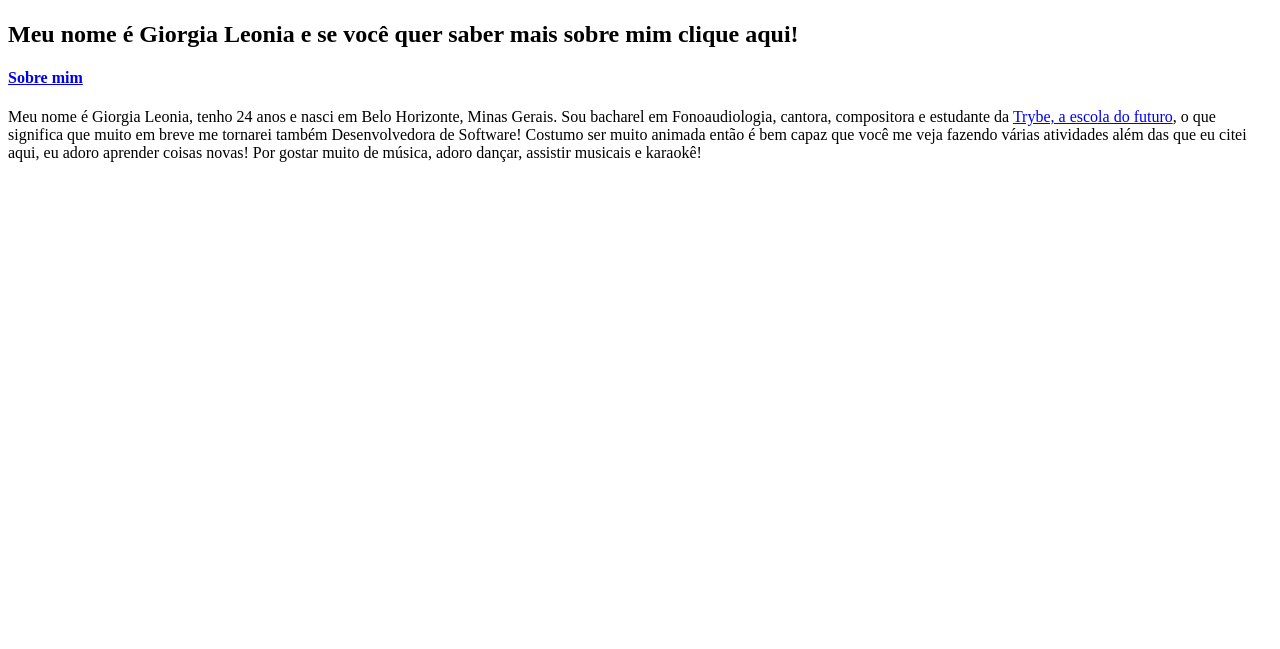
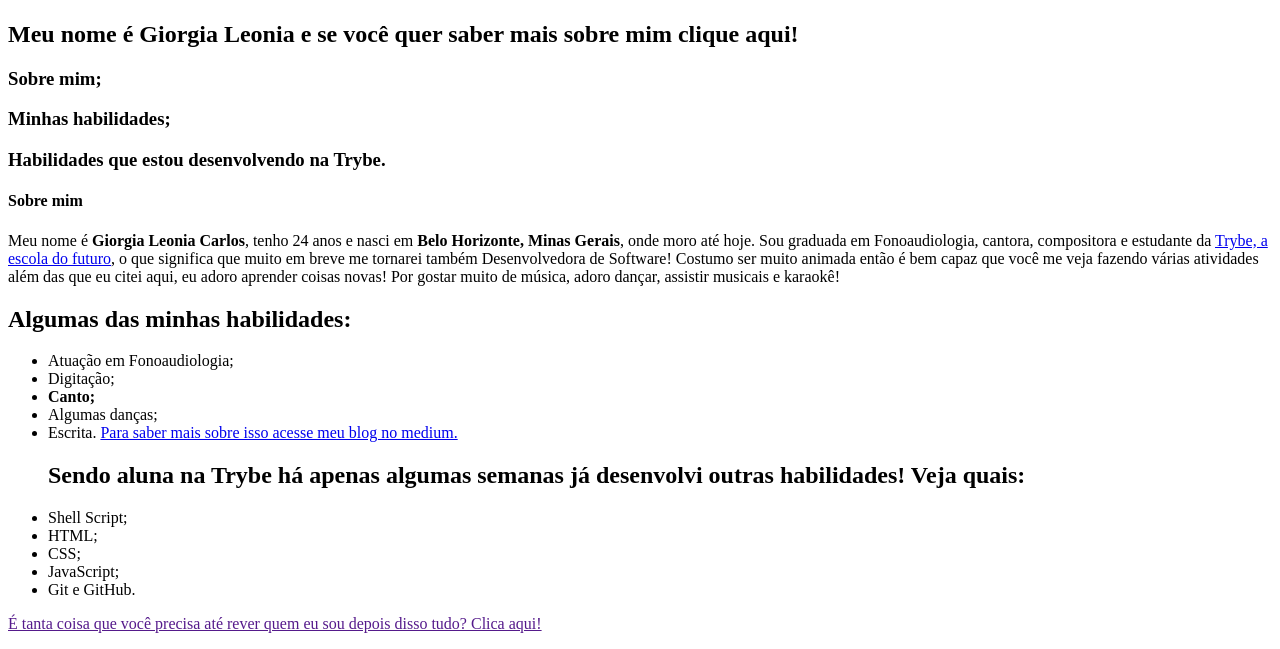
Before and after one commit to giorgialeonia/Exercicios-Iniciais-Trybe, a plain HTML site: page index.html in a window 1280 px wide. Shown: the part 383-1032 px from the top of the page. Before the commit the page ends 800 px from the top, so only its background shows below. Drawn offline with Linux system fonts and the light colour scheme.

Commit message:
Algumas alterações iniciais no portifólio

```diff
--- a/index.html
+++ b/index.html
@@ -1,16 +1,48 @@
 <!DOCTYPE html>
 <html>
+
 <head>
     <meta charset="utf-8">
     <title>Portifólio de Giorgia</title>
+    <style>
+    </style>
 </head>
+
 <body>
     <h1>Bem vindo ao meu site!</h1>
-        <img src="https://avatars1.githubusercontent.com/u/57309686?s=460&v=4">
+    <img src="https://avatars1.githubusercontent.com/u/57309686?s=460&v=4" alt="Foto de Giorgia Leonia olhando para a câmera com a mão no pescoço" id="eu">
     <h2>Meu nome é Giorgia Leonia e se você quer saber mais sobre mim clique <id="sobre">aqui</id>!</h2>
 
-    <h4><a href=#sobre>Sobre mim</a></h4>
-    <p>Meu nome é Giorgia Leonia, tenho 24 anos e nasci em Belo Horizonte, Minas Gerais. Sou bacharel em Fonoaudiologia, cantora, compositora e estudante da <a href=https://www.betrybe.com/>Trybe, a escola do futuro</a>, o que significa que muito em breve me tornarei também Desenvolvedora de Software! Costumo ser muito animada então é bem capaz que você me veja fazendo várias atividades além das que eu citei aqui, eu adoro aprender coisas novas! Por gostar muito de música, adoro dançar, assistir musicais e karaokê!
-    </p>
+    <h3>Sobre mim;</h3>
+    <h3>Minhas habilidades;</h3>
+    <h3>Habilidades que estou desenvolvendo na Trybe.</h3>
+
+    <h4 id="sobre">Sobre mim</a></h4>
+    <p>Meu nome é <strong>Giorgia Leonia Carlos</strong>, tenho 24 anos e nasci em <strong>Belo Horizonte, Minas
+            Gerais</strong>, onde moro até hoje. Sou graduada em Fonoaudiologia, cantora, compositora e estudante da <a
+            href=https://www.betrybe.com/>Trybe, a escola do futuro</a>, o que significa que muito em breve me tornarei
+            também Desenvolvedora de Software! Costumo ser muito animada então é bem capaz que você me veja fazendo
+            várias atividades além das que eu citei aqui, eu adoro aprender coisas novas! Por gostar muito de música,
+            adoro dançar, assistir musicais e karaokê! </p>
+            <h2>Algumas das minhas habilidades:</h2>
+            <ul>
+                <li>Atuação em Fonoaudiologia;</li>
+                <li>Digitação;</li>
+                <strong><li>Canto;</li></strong>
+                <li>Algumas danças;
+                <li>Escrita. <a target="_blank" href="https://medium.com/@giorgialeoniac">Para saber mais sobre isso acesse meu blog no medium.</a></li>
+                </li>
+            </ul>
+            <ul>
+            <h2> Sendo aluna na Trybe há apenas algumas semanas já desenvolvi outras habilidades! Veja quais:</h2>
+                <li>Shell Script;</li>
+                <li>HTML;</li>
+                <li>CSS;</li>
+                <li>JavaScript;</li>
+                <li>Git e GitHub.</li>
+
+            </ul>
+
+<p><a href id="eu">É tanta coisa que você precisa até rever quem eu sou depois disso tudo? Clica aqui!</a></p>
 </body>
 </html>
```
Lines whose indentation alone changed are shown as unchanged.
